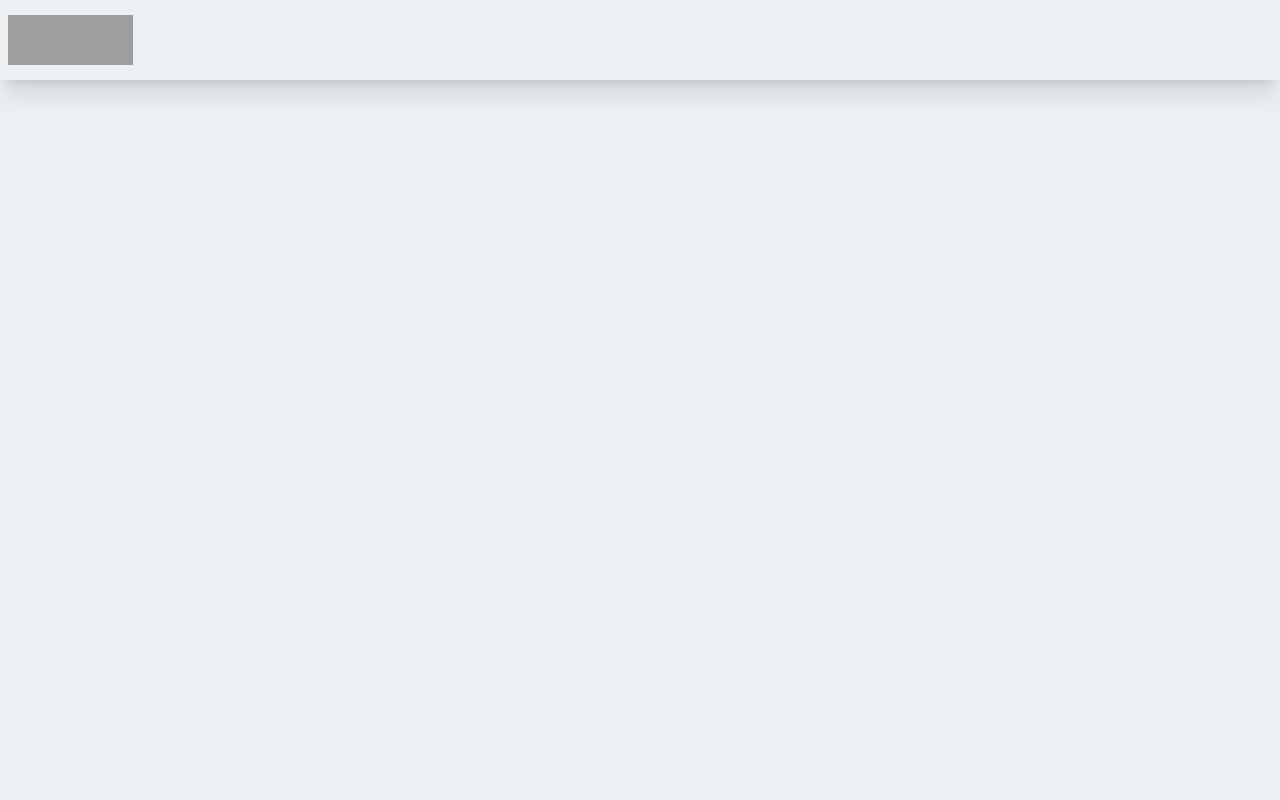
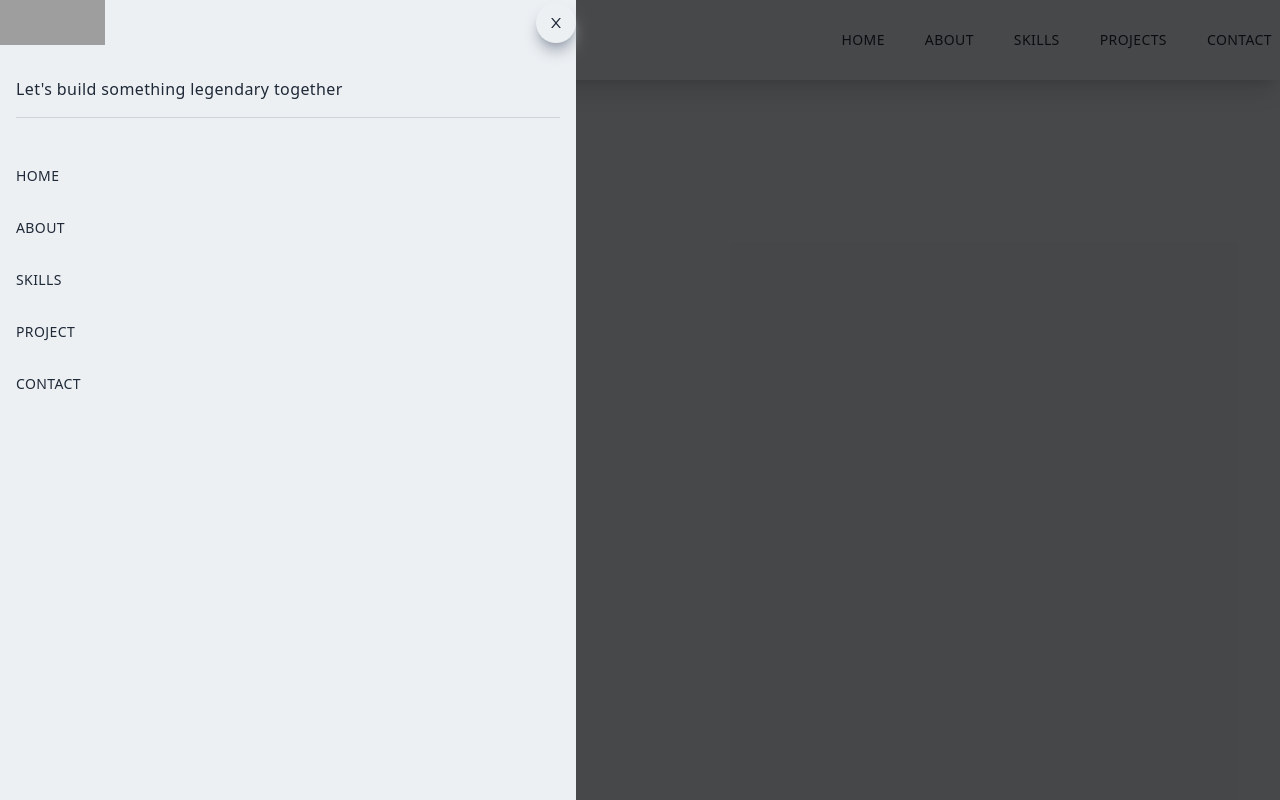
Before and after one commit to Jiryeah/REACT-Portfolio, a Next.js app in the folder portfolio/: page / in a window 1280 px wide. Built offline with nearby package versions, Linux system fonts and the light colour scheme; grey boxes are pictures that could not be loaded.

Commit message:
side navbar

```diff
--- a/portfolio/components/Navbar.jsx
+++ b/portfolio/components/Navbar.jsx
@@ -1,14 +1,73 @@
-import React from 'react'
-import Image from 'next/image'
+import React from 'react';
+import Image from 'next/image';
+import Link from 'next/link';
+import { AiOutlineClose, AiOutlineMenu } from 'react-icons/ai';
 
 const Navbar = () => {
   return (
     <div className='fixed w-full h-20 shadow-xl z-[100]'>
       <div className='flex justify-between items-center w-full h-full px-2 2xl:px-16'>
         <Image src='/../public/assets/navLogo.png' alt='/' width='125' height='50' />
+        <div>
+          <ul className='hidden md:flex'>
+            <Link href='/'>
+              <li className='ml-10 text-sm uppercase hover:border-b'>Home</li>
+            </Link>
+            <Link href='/'>
+              <li className='ml-10 text-sm uppercase hover:border-b'>About</li>
+            </Link>
+            <Link href='/'>
+              <li className='ml-10 text-sm uppercase hover:border-b'>Skills</li>
+            </Link>
+            <Link href='/'>
+              <li className='ml-10 text-sm uppercase hover:border-b'>Projects</li>
+            </Link>
+            <Link href='/'>
+              <li className='ml-10 text-sm uppercase hover:border-b'>Contact</li>
+            </Link>
+          </ul>
+          <div className='md:hidden'>
+            <AiOutlineMenu size={25} />
+          </div>
+        </div>
+      </div>
+
+      <div className='fixed left-0 top-0 w-full h-screen bg-black/70'>
+        <div className='fixed left--0 top-0 w-[75%] sm:w-[60%] md:w-[45%] h-screen bg-[#ecf0f3] p-19 ease-in duration-500 '>
+          <div>
+            <div className='flex w-full items-center justify-between'>
+              <Image src='/../public/assets/navLogo.png' width='105' height='45' alt='/' />
+              <div className='rounded-full shadow-lg shadow-gray-400 p-3 cursor-pointer'>
+                <AiOutlineClose />
+              </div>
+            </div>
+            <div className='border-b border-gray-300 my-4 mx-4'>
+              <p className='w-[85%] md:w-[90%] py-4'>Let's build something legendary together</p>
+            </div>
+          </div>
+          <div className='py-4 mx-4 flex flex-col'>
+            <ul className='uppercase'>
+              <Link href='/'>
+                <li className='py-4 text-sm'>Home</li>
+              </Link>
+              <Link href='/'>
+                <li className='py-4 text-sm'>About</li>
+              </Link>
+              <Link href='/'>
+                <li className='py-4 text-sm'>Skills</li>
+              </Link>
+              <Link href='/'>
+                <li className='py-4 text-sm'>Project</li>
+              </Link>
+              <Link href='/'>
+                <li className='py-4 text-sm'>Contact</li>
+              </Link>
+            </ul>
+          </div>
+        </div>
       </div>
     </div>
-  )
-}
+  );
+};
 
-export default Navbar
+export default Navbar;
--- a/portfolio/package.json
+++ b/portfolio/package.json
@@ -11,7 +11,8 @@
   "dependencies": {
     "next": "12.1.6",
     "react": "18.1.0",
-    "react-dom": "18.1.0"
+    "react-dom": "18.1.0",
+    "react-icons": "^4.4.0"
   },
   "devDependencies": {
     "autoprefixer": "^10.4.7",
```
Also changed, not shown: 1 other file (tests, documents, lock files or other folders).
